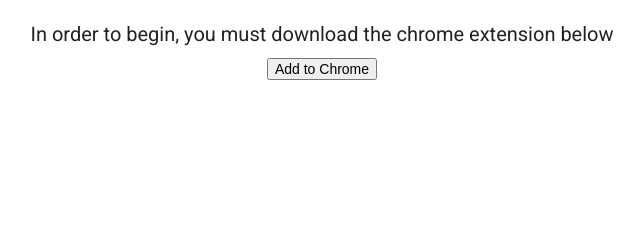
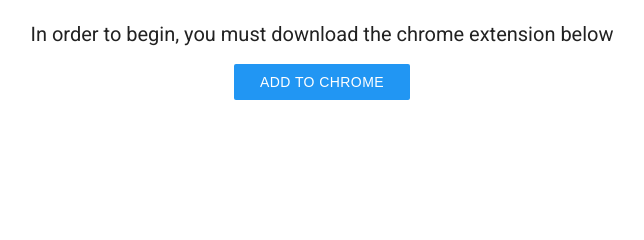
Before and after one commit to godd9170/shakespeare-backend, a Django app: template shakespeare/administration/templates/administration/get-started.html in a window 1280 px wide. Shown: the part 140-380 px from the top of the page, without its empty margins (318-962 px from the left). Run offline with Django 3.2, Linux system fonts and the light colour scheme; the template is opened without the code that fills it, so the values that code supplies are empty; parts of the project's set-up code (start-up, migrations or seed data) failed here and were passed over.

Commit message:
nice mui buttons instead of browser defaults

```diff
--- a/shakespeare/administration/templates/administration/get-started.html
+++ b/shakespeare/administration/templates/administration/get-started.html
@@ -10,7 +10,7 @@
     <div id="pre-install" style="display: block;">
         <h1>Welcome {{request.POST.email}}!</h1>
         <h3>In order to begin, you must download the chrome extension below</h3>
-        <button onclick="install()" id="install-button">Add to Chrome</button>
+        <button onclick="install()" class="mui-btn mui-btn--primary" id="install-button">Add to Chrome</button>
     </div>
     <div id="installed" style="display: none;">
         <h1>Great!</h1>
--- a/shakespeare/administration/templates/administration/invite-only.html
+++ b/shakespeare/administration/templates/administration/invite-only.html
@@ -6,6 +6,6 @@
         <h1>Sorry</h1>
         <h3><b>{{request.GET.email}}</b> isn't part of our beta.</h3>
         <h5>Click the button below to request access.</h5>
-        <button onclick="location.href = 'https://shakespeare.typeform.com/to/G0OxEx';">Give me Shakespeare!</button>
+        <button class="mui-btn mui-btn--primary" onclick="location.href = 'https://shakespeare.typeform.com/to/G0OxEx';">Give me Shakespeare!</button>
       {% endif %}
 {% endblock %}
```
